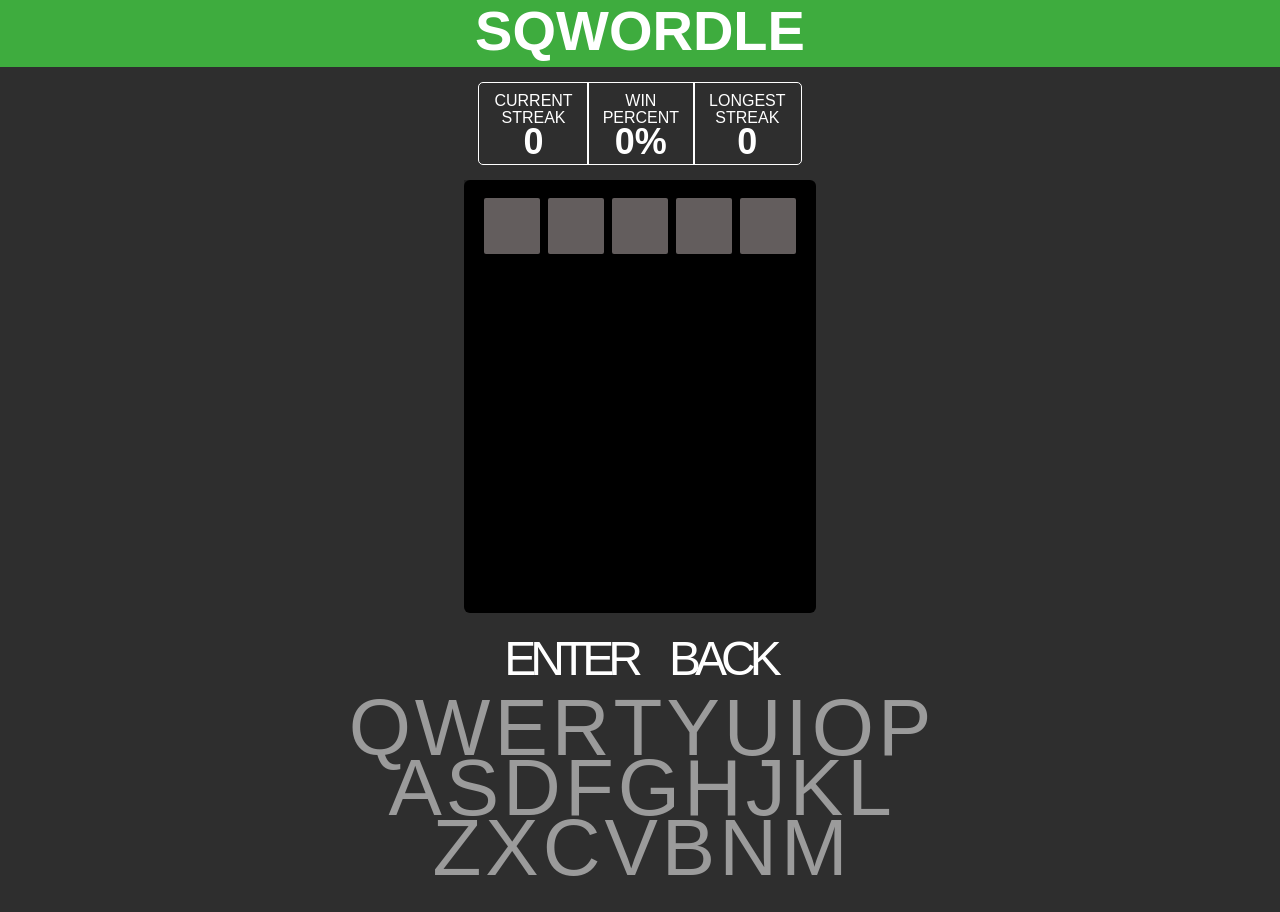
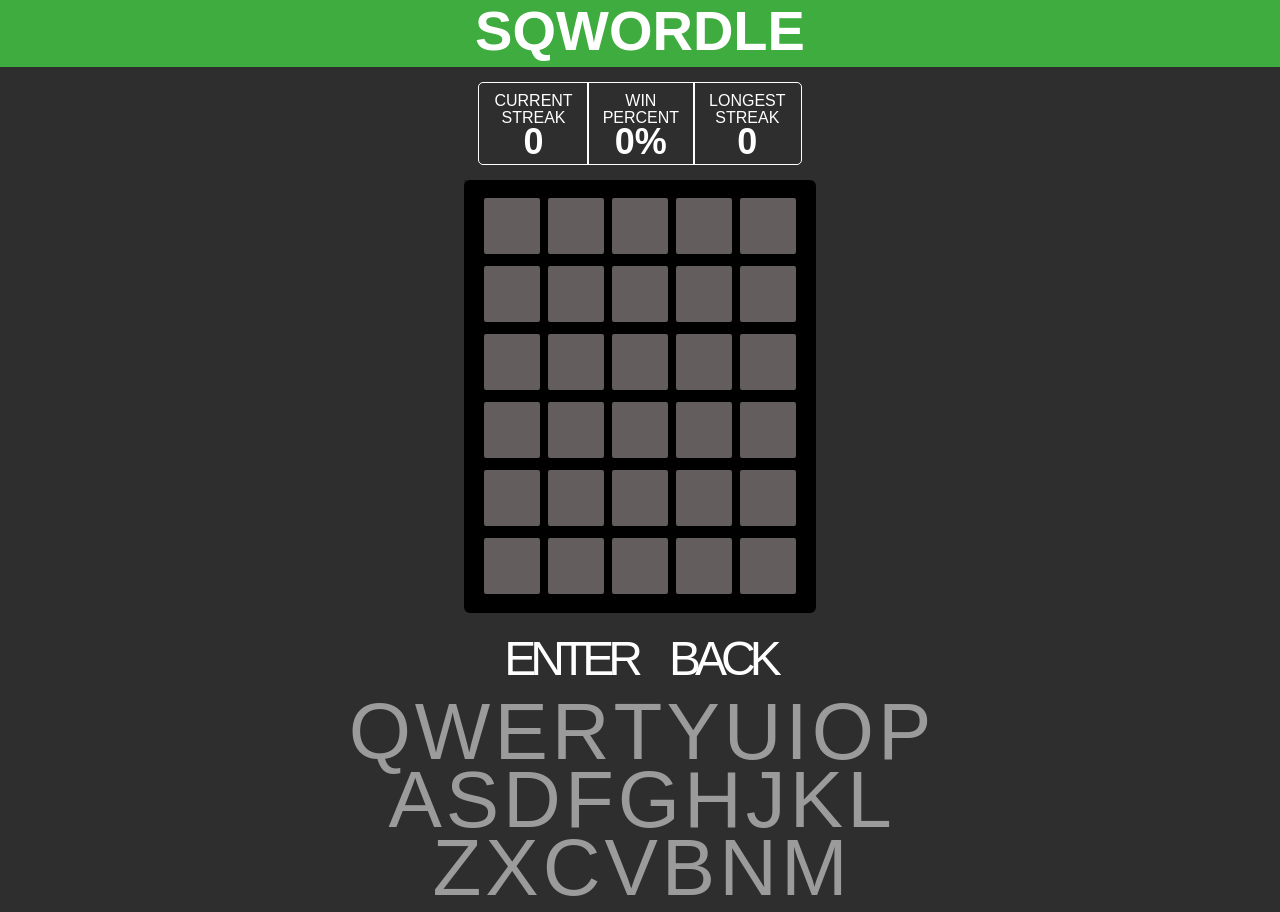
Before and after one commit to tfunk2/sqwordle, a Vue app: page / in a window 1280 px wide. Built offline with nearby package versions, Linux system fonts and the light colour scheme; a web font is replaced by a local one.

Commit message:
Fixed keyboard issues, and add empty rows to fill in gameboard past current guessing row.

```diff
--- a/src/components/GameBoard.vue
+++ b/src/components/GameBoard.vue
@@ -1,6 +1,8 @@
 <template>
   <div class="game-board">
     <div class="guess-container">
+
+      <!-- PREVIOUSLY GUESSED WORD ROWS -->
       <div v-for="word in usedWords" :key="word" class="word-guess">
         <div
           v-for="(letter, letterIndex) in lettersOfGuess(word)"
@@ -10,6 +12,8 @@
           {{ letter.toUpperCase() }}
         </div>
       </div>
+
+      <!-- CURRENT GUESSING ROW -->
       <div
         v-if="!isGuessingComplete"
         :class="{'word-guess': true, 'animate__animated animate__headShake': shakeInvalid}"
@@ -39,6 +43,19 @@
         />
         <div
           v-if="pendingGuess.split('').length < 1"
+          class="black letter"
+        />
+      </div>
+
+      <!-- EMPTY ROWS -->
+      <div
+        v-for="row in (5 - usedWords.length)"
+        :key="row"
+        class="word-guess"
+      >
+        <div
+          v-for="index in 5"
+          :key="index"
           class="black letter"
         />
       </div>
--- a/src/components/Keyboard.vue
+++ b/src/components/Keyboard.vue
@@ -122,7 +122,7 @@ export default defineComponent({
   font-size: 8vw;
   /* font-size: clamp(2em, 3.5em, 5em); */
   color: rgb(155, 155, 155);
-  line-height: 0.7;
+  line-height: 0.8;
   margin: 2px;
 }
 
```
